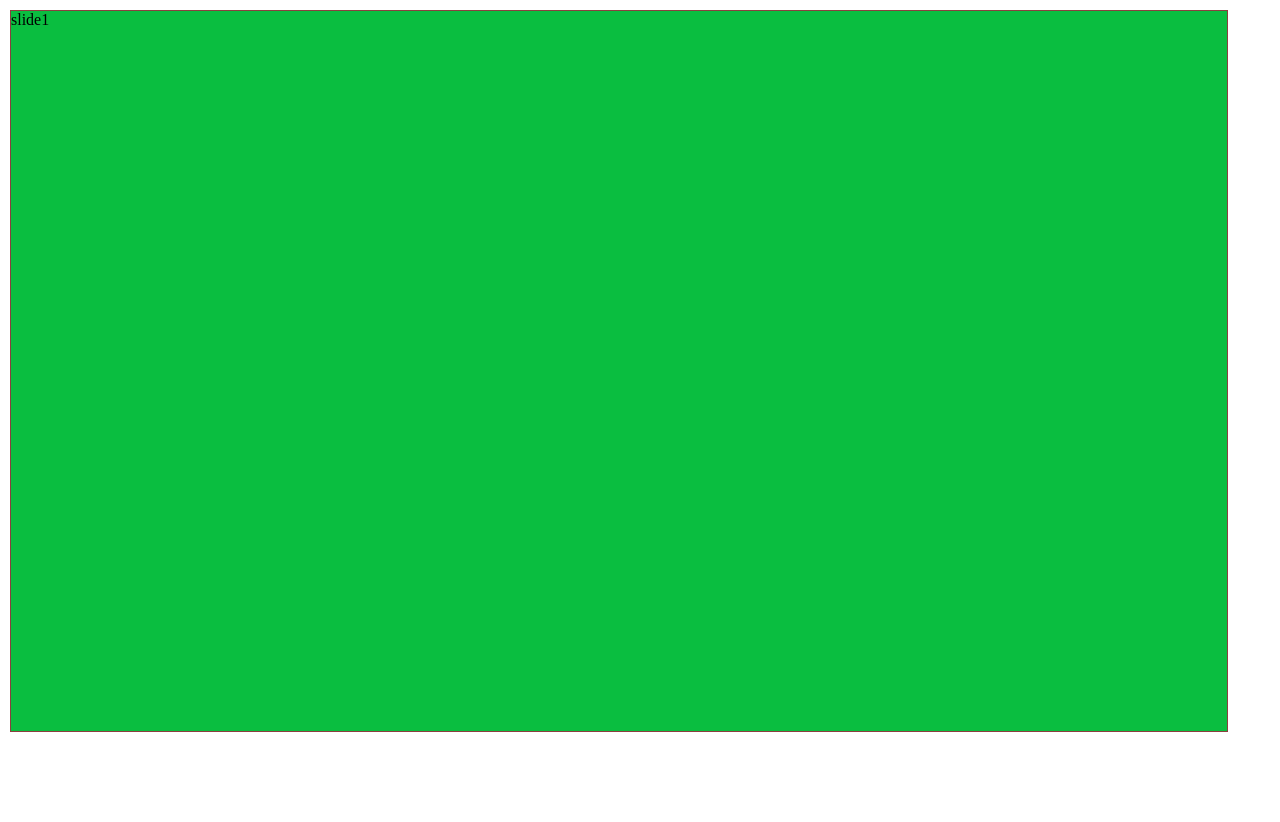
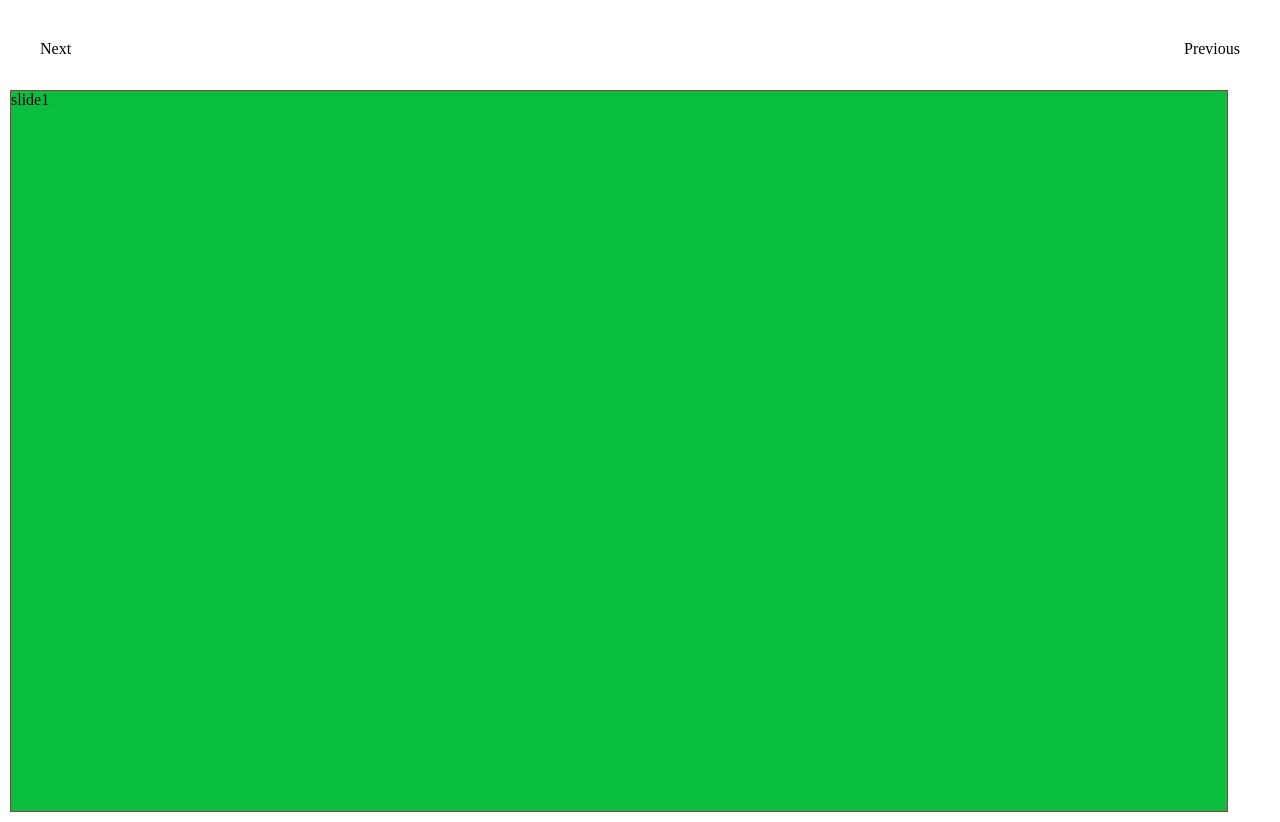
Before and after one commit to Mirabedi/vsp, a plain HTML site: page index.html in a window 1280 px wide. Before the commit the page ends 800 px from the top, so only its background shows below. Drawn offline with Linux system fonts and the light colour scheme.

Commit message:
Add controller

```diff
--- a/index.css
+++ b/index.css
@@ -16,3 +16,13 @@
     width: 100vw;
     padding: 5px;
 }
+span#nextitem{
+    float: left;
+}
+span#preitem{
+    float: right;
+}
+div.controller{
+    padding: 20px;
+    margin: 20px;
+}
--- a/index.html
+++ b/index.html
@@ -10,6 +10,10 @@
     <title>Document</title>
 </head>
 <body>
+    <div class="controller">
+        <span id="nextitem">Next</span>
+        <span id="preitem">Previous</span>
+    </div>
     <div class="slideholder">
         <div class="slides">slide1</div>
         <div class="slides">slide2</div>
```
